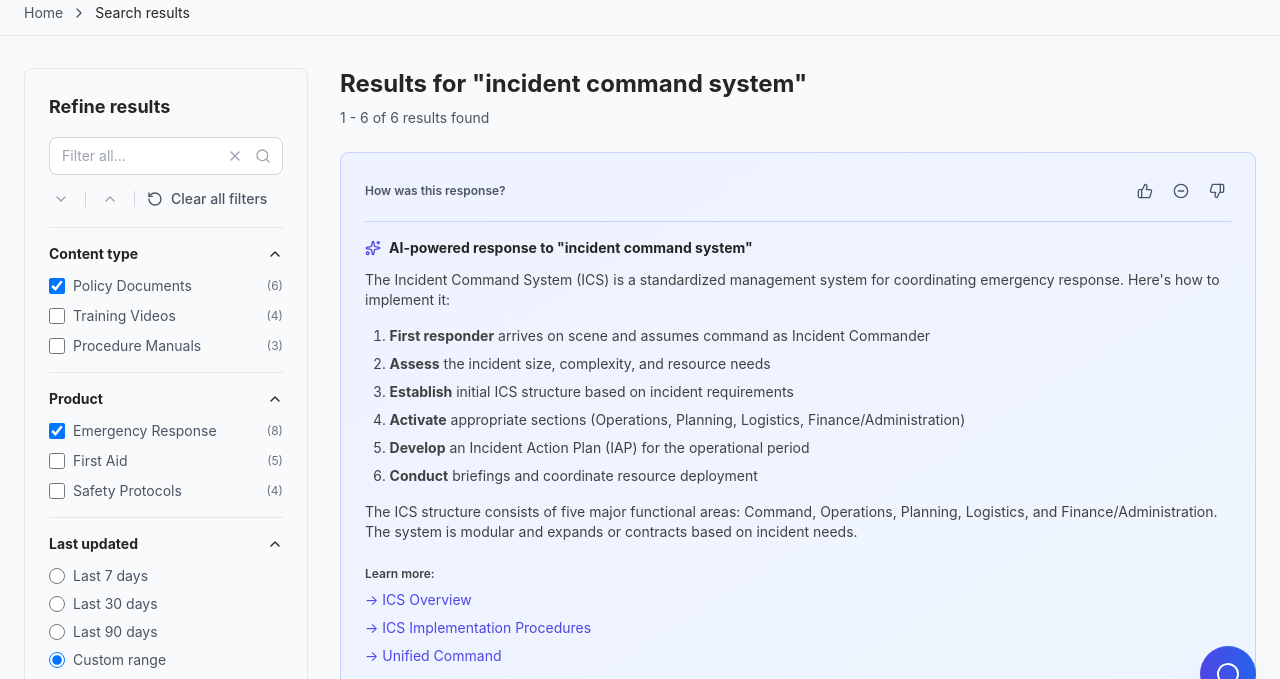
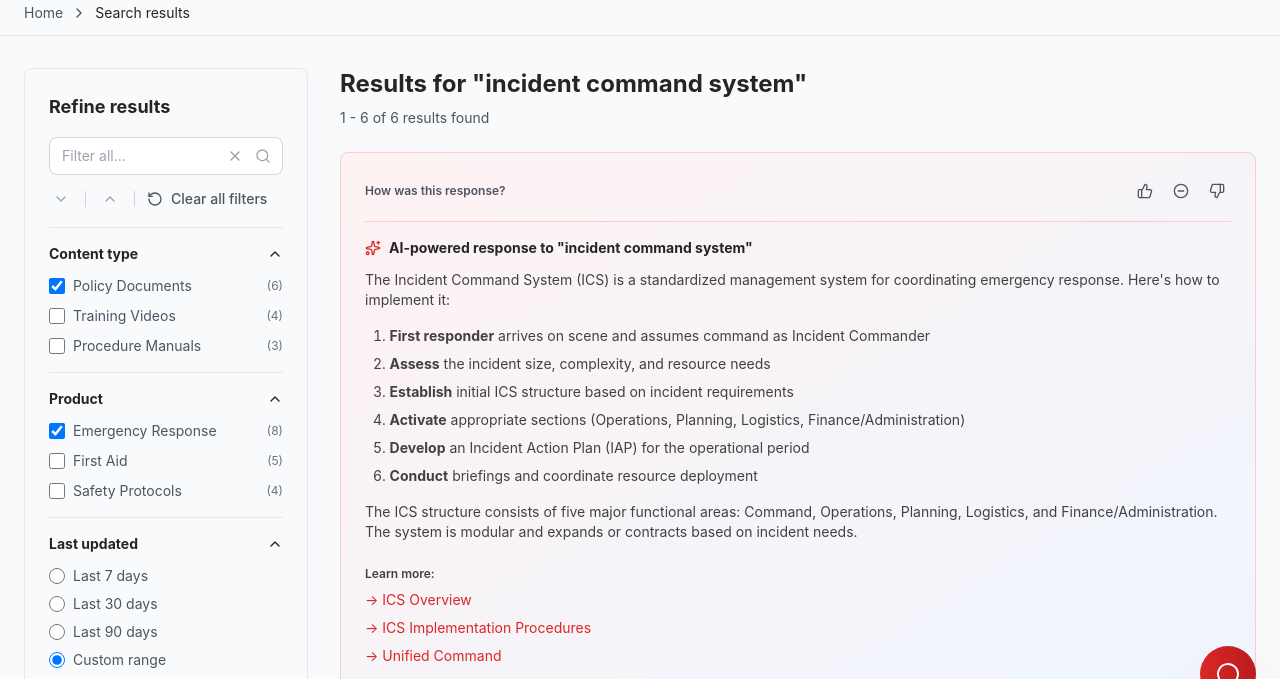
Before and after one commit to davidjhillis/DCX-RedCross, a plain HTML site: page search-results.html in a window 1280 px wide. Shown: the part 74-753 px from the top of the page. Drawn offline with nearby package versions, Linux system fonts and the light colour scheme.

Commit message:
Update color theme to Red Cross red branding
- Changed primary color variables from indigo/purple to Red Cross red
- Updated all gradient buttons from blue to red gradients
- Replaced purple focus rings with red primary colors
- Updated chatbot and Command K widget colors to match Red Cross branding
- All interactive elements now use Red Cross red theme

```diff
--- a/assets/js/chatbot-widget.js
+++ b/assets/js/chatbot-widget.js
@@ -7,7 +7,7 @@
   // Inject chatbot HTML
   const chatbotHTML = `
     <!-- Floating Chat Button (Bottom Right) -->
-    <button id="chat-toggle-btn" class="fixed bottom-6 right-6 w-14 h-14 bg-gradient-to-r from-primary-600 to-blue-600 hover:from-primary-700 hover:to-blue-700 text-white rounded-full shadow-2xl shadow-primary-500/30 flex items-center justify-center transition-all duration-300 hover:scale-110 z-50 group">
+    <button id="chat-toggle-btn" class="fixed bottom-6 right-6 w-14 h-14 bg-gradient-to-r from-primary-600 to-primary-700 hover:from-primary-700 hover:to-primary-800 text-white rounded-full shadow-2xl shadow-primary-500/30 flex items-center justify-center transition-all duration-300 hover:scale-110 z-50 group">
       <i data-lucide="message-circle" class="w-6 h-6 group-[.chat-open]:hidden"></i>
       <i data-lucide="x" class="w-6 h-6 hidden group-[.chat-open]:block"></i>
       <span id="chat-badge" class="hidden absolute -top-1 -right-1 w-5 h-5 bg-red-500 text-white text-xs font-bold rounded-full flex items-center justify-center">1</span>
@@ -29,7 +29,7 @@
 
         <!-- Welcome Message -->
         <div class="flex gap-3">
-          <div class="flex-shrink-0 w-8 h-8 bg-gradient-to-br from-primary-600 to-blue-600 rounded-full flex items-center justify-center">
+          <div class="flex-shrink-0 w-8 h-8 bg-gradient-to-br from-primary-600 to-primary-700 rounded-full flex items-center justify-center">
             <span class="text-white text-xs font-bold">RC</span>
           </div>
           <div class="flex-1">
@@ -61,7 +61,7 @@
 
         <!-- Typing Indicator -->
         <div id="typing-indicator" class="hidden flex gap-3">
-          <div class="flex-shrink-0 w-8 h-8 bg-gradient-to-br from-primary-600 to-blue-600 rounded-full flex items-center justify-center">
+          <div class="flex-shrink-0 w-8 h-8 bg-gradient-to-br from-primary-600 to-primary-700 rounded-full flex items-center justify-center">
             <span class="text-white text-xs font-bold">RC</span>
           </div>
           <div class="flex-1">
@@ -99,7 +99,7 @@
           </div>
           <button
             type="submit"
-            class="px-6 py-2.5 bg-gradient-to-r from-primary-600 to-blue-600 hover:from-primary-700 hover:to-blue-700 text-white rounded-lg font-semibold text-sm transition-all shadow-lg shadow-primary-500/20 disabled:opacity-50 disabled:cursor-not-allowed"
+            class="px-6 py-2.5 bg-gradient-to-r from-primary-600 to-primary-700 hover:from-primary-700 hover:to-primary-800 text-white rounded-lg font-semibold text-sm transition-all shadow-lg shadow-primary-500/20 disabled:opacity-50 disabled:cursor-not-allowed"
           >
             Send
           </button>
@@ -300,7 +300,7 @@
       messageDiv.className = 'flex gap-3 justify-end';
       messageDiv.innerHTML = `
         <div class="flex-1 flex flex-col items-end">
-          <div class="bg-gradient-to-r from-primary-600 to-blue-600 rounded-2xl rounded-tr-none p-4 shadow-sm max-w-[80%]">
+          <div class="bg-gradient-to-r from-primary-600 to-primary-700 rounded-2xl rounded-tr-none p-4 shadow-sm max-w-[80%]">
             <p class="text-sm text-white">${escapeHtml(text)}</p>
           </div>
           <div class="flex items-center gap-2 mt-2 text-xs text-neutral-500 dark:text-neutral-400">
--- a/assets/js/command-k-widget.js
+++ b/assets/js/command-k-widget.js
@@ -113,7 +113,7 @@
               <div class="space-y-1">
                 <!-- Result 1 -->
                 <a href="doc-page.html" class="flex items-start gap-3 px-3 py-3 rounded-lg hover:bg-neutral-100 dark:hover:bg-neutral-700 transition-colors group">
-                  <i data-lucide="file-text" class="w-5 h-5 text-blue-600 dark:text-blue-400 flex-shrink-0 mt-0.5"></i>
+                  <i data-lucide="file-text" class="w-5 h-5 text-primary-600 dark:text-primary-400 flex-shrink-0 mt-0.5"></i>
                   <div class="flex-1 min-w-0">
                     <p class="text-sm font-semibold text-neutral-900 dark:text-white group-hover:text-primary-600 dark:group-hover:text-primary-400">Incident Command System (ICS) Overview</p>
                     <p class="text-xs text-neutral-600 dark:text-neutral-400 mt-1 line-clamp-2">Comprehensive guide to the Incident Command System structure, roles, and implementation in disaster response operations.</p>
--- a/search-results.html
+++ b/search-results.html
@@ -59,31 +59,31 @@
     }
   </script>
   <style>
-    /* Default theme CSS variables (Indigo) */
+    /* Default theme CSS variables - Red Cross Red */
     :root {
-      --color-primary-50: 238 242 255;
-      --color-primary-100: 224 231 255;
-      --color-primary-200: 199 210 254;
-      --color-primary-300: 165 180 252;
-      --color-primary-400: 129 140 248;
-      --color-primary-500: 99 102 241;
-      --color-primary-600: 79 70 229;
-      --color-primary-700: 67 56 202;
-      --color-primary-800: 55 48 163;
-      --color-primary-900: 49 46 129;
-      --color-primary-950: 30 27 75;
+      --color-primary-50: 254 242 242;
+      --color-primary-100: 254 226 226;
+      --color-primary-200: 254 202 202;
+      --color-primary-300: 252 165 165;
+      --color-primary-400: 248 113 113;
+      --color-primary-500: 239 68 68;
+      --color-primary-600: 220 38 38;
+      --color-primary-700: 185 28 28;
+      --color-primary-800: 153 27 27;
+      --color-primary-900: 127 29 29;
+      --color-primary-950: 69 10 10;
 
-      --color-accent-50: 238 242 255;
-      --color-accent-100: 224 231 255;
-      --color-accent-200: 199 210 254;
-      --color-accent-300: 165 180 252;
-      --color-accent-400: 129 140 248;
-      --color-accent-500: 99 102 241;
-      --color-accent-600: 79 70 229;
-      --color-accent-700: 67 56 202;
-      --color-accent-800: 55 48 163;
-      --color-accent-900: 49 46 129;
-      --color-accent-950: 30 27 75;
+      --color-accent-50: 254 242 242;
+      --color-accent-100: 254 226 226;
+      --color-accent-200: 254 202 202;
+      --color-accent-300: 252 165 165;
+      --color-accent-400: 248 113 113;
+      --color-accent-500: 239 68 68;
+      --color-accent-600: 220 38 38;
+      --color-accent-700: 185 28 28;
+      --color-accent-800: 153 27 27;
+      --color-accent-900: 127 29 29;
+      --color-accent-950: 69 10 10;
 
       --color-neutral-50: 249 250 251;
       --color-neutral-100: 243 244 246;
@@ -124,7 +124,7 @@
             <input
               type="text"
               value="incident command system"
-              class="w-full px-4 py-2 pl-11 pr-10 border border-neutral-300 dark:border-neutral-600 rounded-lg bg-white dark:bg-neutral-800 text-neutral-900 dark:text-white placeholder-gray-500 dark:placeholder-gray-400 focus:outline-none focus:ring-2 focus:ring-purple-500 dark:focus:ring-purple-400"
+              class="w-full px-4 py-2 pl-11 pr-10 border border-neutral-300 dark:border-neutral-600 rounded-lg bg-white dark:bg-neutral-800 text-neutral-900 dark:text-white placeholder-gray-500 dark:placeholder-gray-400 focus:outline-none focus:ring-2 focus:ring-primary-500 dark:focus:ring-primary-400"
               placeholder="Search training materials, procedures..."
             />
             <i data-lucide="search" class="absolute left-3 top-1/2 -translate-y-1/2 w-5 h-5 text-neutral-400"></i>
@@ -291,17 +291,17 @@
             </button>
             <div class="filter-content space-y-2.5">
               <label class="flex items-center gap-2 text-sm text-neutral-600 dark:text-neutral-400 cursor-pointer hover:text-neutral-900 dark:hover:text-white">
-                <input type="checkbox" class="w-4 h-4 rounded border-neutral-300 dark:border-neutral-600 text-primary-600 focus:ring-purple-500 focus:ring-2" checked />
+                <input type="checkbox" class="w-4 h-4 rounded border-neutral-300 dark:border-neutral-600 text-primary-600 focus:ring-primary-500 focus:ring-2" checked />
                 <span>Policy Documents</span>
                 <span class="ml-auto text-xs text-neutral-500 dark:text-neutral-500">(6)</span>
               </label>
               <label class="flex items-center gap-2 text-sm text-neutral-600 dark:text-neutral-400 cursor-pointer hover:text-neutral-900 dark:hover:text-white">
-                <input type="checkbox" class="w-4 h-4 rounded border-neutral-300 dark:border-neutral-600 text-primary-600 focus:ring-purple-500 focus:ring-2" />
+                <input type="checkbox" class="w-4 h-4 rounded border-neutral-300 dark:border-neutral-600 text-primary-600 focus:ring-primary-500 focus:ring-2" />
                 <span>Training Videos</span>
                 <span class="ml-auto text-xs text-neutral-500 dark:text-neutral-500">(4)</span>
               </label>
               <label class="flex items-center gap-2 text-sm text-neutral-600 dark:text-neutral-400 cursor-pointer hover:text-neutral-900 dark:hover:text-white">
-                <input type="checkbox" class="w-4 h-4 rounded border-neutral-300 dark:border-neutral-600 text-primary-600 focus:ring-purple-500 focus:ring-2" />
+                <input type="checkbox" class="w-4 h-4 rounded border-neutral-300 dark:border-neutral-600 text-primary-600 focus:ring-primary-500 focus:ring-2" />
                 <span>Procedure Manuals</span>
                 <span class="ml-auto text-xs text-neutral-500 dark:text-neutral-500">(3)</span>
               </label>
@@ -316,17 +316,17 @@
             </button>
             <div class="filter-content space-y-2.5">
               <label class="flex items-center gap-2 text-sm text-neutral-600 dark:text-neutral-400 cursor-pointer hover:text-neutral-900 dark:hover:text-white">
-                <input type="checkbox" class="w-4 h-4 rounded border-neutral-300 dark:border-neutral-600 text-primary-600 focus:ring-purple-500 focus:ring-2" checked />
+                <input type="checkbox" class="w-4 h-4 rounded border-neutral-300 dark:border-neutral-600 text-primary-600 focus:ring-primary-500 focus:ring-2" checked />
                 <span>Emergency Response</span>
                 <span class="ml-auto text-xs text-neutral-500 dark:text-neutral-500">(8)</span>
               </label>
               <label class="flex items-center gap-2 text-sm text-neutral-600 dark:text-neutral-400 cursor-pointer hover:text-neutral-900 dark:hover:text-white">
-                <input type="checkbox" class="w-4 h-4 rounded border-neutral-300 dark:border-neutral-600 text-primary-600 focus:ring-purple-500 focus:ring-2" />
+                <input type="checkbox" class="w-4 h-4 rounded border-neutral-300 dark:border-neutral-600 text-primary-600 focus:ring-primary-500 focus:ring-2" />
                 <span>First Aid</span>
                 <span class="ml-auto text-xs text-neutral-500 dark:text-neutral-500">(5)</span>
               </label>
               <label class="flex items-center gap-2 text-sm text-neutral-600 dark:text-neutral-400 cursor-pointer hover:text-neutral-900 dark:hover:text-white">
-                <input type="checkbox" class="w-4 h-4 rounded border-neutral-300 dark:border-neutral-600 text-primary-600 focus:ring-purple-500 focus:ring-2" />
+                <input type="checkbox" class="w-4 h-4 rounded border-neutral-300 dark:border-neutral-600 text-primary-600 focus:ring-primary-500 focus:ring-2" />
                 <span>Safety Protocols</span>
                 <span class="ml-auto text-xs text-neutral-500 dark:text-neutral-500">(4)</span>
               </label>
@@ -343,19 +343,19 @@
               <!-- Quick Date Ranges -->
               <div class="space-y-2">
                 <label class="flex items-center gap-2 text-sm text-neutral-600 dark:text-neutral-400 cursor-pointer hover:text-neutral-900 dark:hover:text-white">
-                  <input type="radio" name="date-range" class="w-4 h-4 text-primary-600 focus:ring-purple-500 focus:ring-2" />
+                  <input type="radio" name="date-range" class="w-4 h-4 text-primary-600 focus:ring-primary-500 focus:ring-2" />
                   <span>Last 7 days</span>
                 </label>
                 <label class="flex items-center gap-2 text-sm text-neutral-600 dark:text-neutral-400 cursor-pointer hover:text-neutral-900 dark:hover:text-white">
-                  <input type="radio" name="date-range" class="w-4 h-4 text-primary-600 focus:ring-purple-500 focus:ring-2" />
+                  <input type="radio" name="date-range" class="w-4 h-4 text-primary-600 focus:ring-primary-500 focus:ring-2" />
                   <span>Last 30 days</span>
                 </label>
                 <label class="flex items-center gap-2 text-sm text-neutral-600 dark:text-neutral-400 cursor-pointer hover:text-neutral-900 dark:hover:text-white">
-                  <input type="radio" name="date-range" class="w-4 h-4 text-primary-600 focus:ring-purple-500 focus:ring-2" />
+                  <input type="radio" name="date-range" class="w-4 h-4 text-primary-600 focus:ring-primary-500 focus:ring-2" />
                   <span>Last 90 days</span>
                 </label>
                 <label class="flex items-center gap-2 text-sm text-neutral-600 dark:text-neutral-400 cursor-pointer hover:text-neutral-900 dark:hover:text-white">
-                  <input type="radio" name="date-range" class="w-4 h-4 text-primary-600 focus:ring-purple-500 focus:ring-2" checked />
+                  <input type="radio" name="date-range" class="w-4 h-4 text-primary-600 focus:ring-primary-500 focus:ring-2" checked />
                   <span>Custom range</span>
                 </label>
               </div>
```
Also changed, not shown: doc-page.html (+28 -28 lines), index.html (+12 -12 lines), login.html (+15 -15 lines), user-profile.html (+24 -24 lines).
